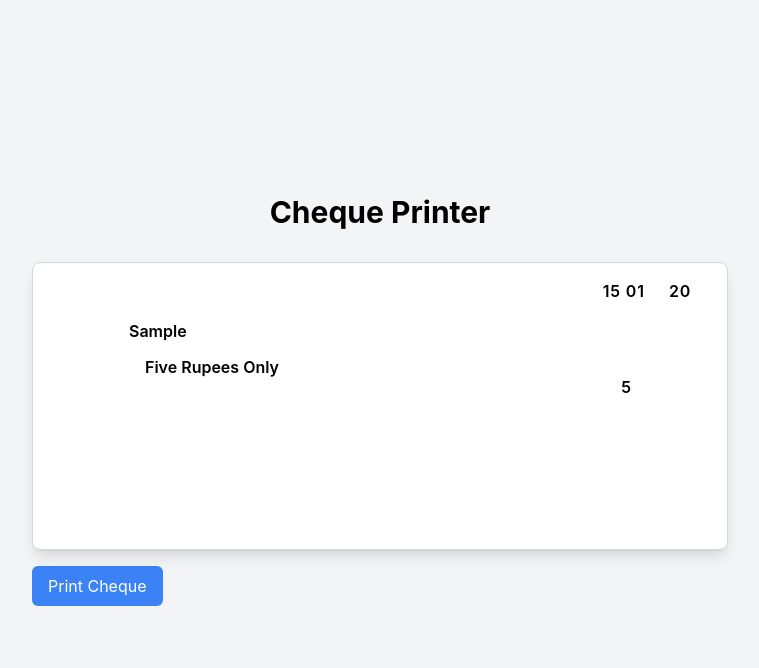
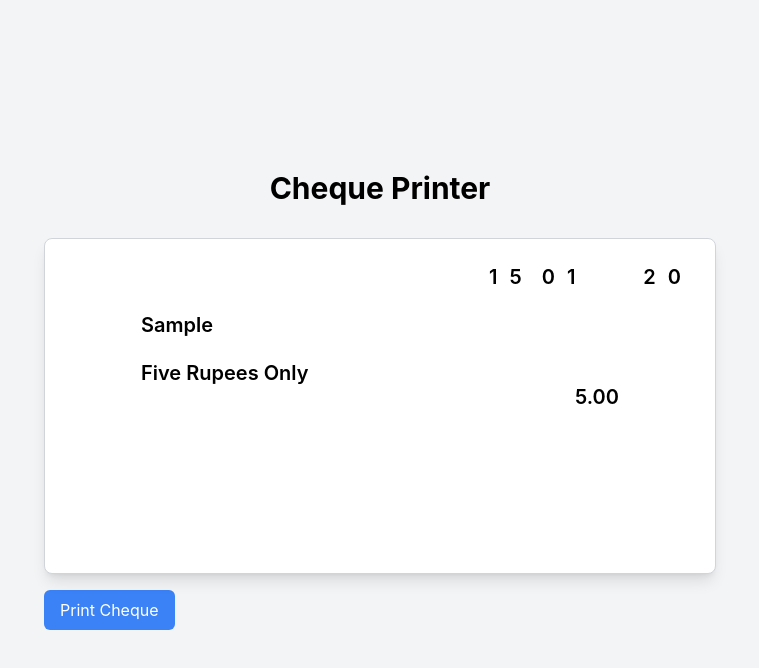
Before and after one commit to Lahiru-2000/Cheque-Print, a React (Create React App) app: page / in a window 1280 px wide. Both pictures are taken after typing "Sample", "5", "2020-01-15" into the empty fields and a click on the button "Generate Cheque". Shown: the top 668 px of the page, without its empty margins (260-1019 px from the left). Built offline with nearby package versions, Linux system fonts and the light colour scheme.

Commit message:
modified

```diff
--- a/src/Components/Cheque.jsx
+++ b/src/Components/Cheque.jsx
@@ -9,21 +9,24 @@ function Cheque({ details }) {
     const year = new Date(date).toLocaleDateString('en-GB', { year: '2-digit' }).slice(-2); // Last two digits of the year
 
     return (
-        <div className="printable border border-gray-300 rounded-lg p-6 relative bg-white shadow-lg w-[7.25in] h-[3in]">
-            <div className="absolute top-4 left-4 ml-20 mt-10">
-                <span className="font-semibold text-md">{payee}</span>
+        <div className="printable border border-gray-300 rounded-lg p-6 relative bg-white shadow-lg w-[7in] h-[3.5in]">
+            <div className="absolute top-4 left-4 ml-20 mt-14">
+                <span className="font-semibold text-xl">{payee}</span>
             </div>
 
-            <div className="absolute top-4 right-4 mt-24 mr-20">
-                <span className="font-semibold text-md">{amount}</span>
+            <div className="absolute top-4 right-4 mt-32 mr-20">
+                <span className="font-semibold text-xl">{amount}.00</span>
             </div>
-            <div className="absolute top-16 left-4 w-[330px] ml-24 mt-7">
-                <span className="font-semibold text-md">{amountInWords} Rupees Only</span>
+            <div className="absolute top-16 left-4 w-[330px] ml-20 mt-14">
+                <span className="font-semibold text-xl">{amountInWords} Rupees Only</span>
             </div>
 
-            <div className="absolute top-4 right-4">
-                <span className="font-semibold text-md mr-5 tracking-wider">{day} {month} &nbsp;&nbsp;&nbsp;&nbsp;{year}</span>
-            </div>
+            <div className="font-semibold text-xl mr-[-2px] flex float-end " style={{ letterSpacing: '0.6em' }}>
+    <span className="mr-2">{day}</span>
+    <span className="mr-6">{month}</span>
+    <span className="ml-8">{year}</span>
+</div>
+
         </div>
     );
 }
--- a/src/Components/ChequeForm.jsx
+++ b/src/Components/ChequeForm.jsx
@@ -6,7 +6,7 @@ function ChequeForm({ onSubmit }) {
     const [payee, setPayee] = useState('');
     const [amount, setAmount] = useState('');
     const [amountInWords, setAmountInWords] = useState('');
-    const [date, setDate] = useState(''); // State for the date
+    const [date, setDate] = useState('');
 
     const navigate = useNavigate();
 
@@ -51,7 +51,7 @@ function ChequeForm({ onSubmit }) {
             </div>
             <div>
                 <label className="block text-sm font-medium text-gray-700">Amount in Words</label>
-                <p className="mt-1 text-lg font-semibold">{amountInWords}</p>
+                <p className="mt-1 text-lg font-semibold">{amountInWords} Rupees Only</p>
             </div>
             <div>
                 <label className="block text-sm font-medium text-gray-700">Date</label>
--- a/src/print.css
+++ b/src/print.css
@@ -1,30 +1,29 @@
 @media print {
     body * {
-        visibility: hidden; /* Hide everything by default */
-        margin: 0; /* Remove margins from the body */
-        padding: 0; /* Remove padding from the body */
+        visibility: hidden;
+        margin: 0;
+        padding-top:1rem;
+
     }
 
-
     .print-container, .print-container * {
-        visibility: visible; /* Make the cheque visible */
+        visibility: visible;
     }
 
     .printable {
-        position: absolute; /* Make the cheque absolute positioned */
-        top: 0; /* Align to the top */
-        left: 0; /* Align to the left */
-
-        width: 7.25in;
-        height: 3in;
-        page-break-inside: avoid; /* Prevent page break inside the cheque */
-        border: none; /* Remove border for printing */
-        box-shadow: none; /* Remove shadow for printing */
+        position: absolute;
+        top: 0;
+        left: 0;
+        width: 7in;
+        height: 3.5in;
+        page-break-inside: avoid;
+        border: none;
+        box-shadow: none;
         margin: 0;
         padding: 0;
     }
 
     .print:hidden {
-        display: none; /* Hide elements with print:hidden class */
+        display: none;
     }
 }
```
